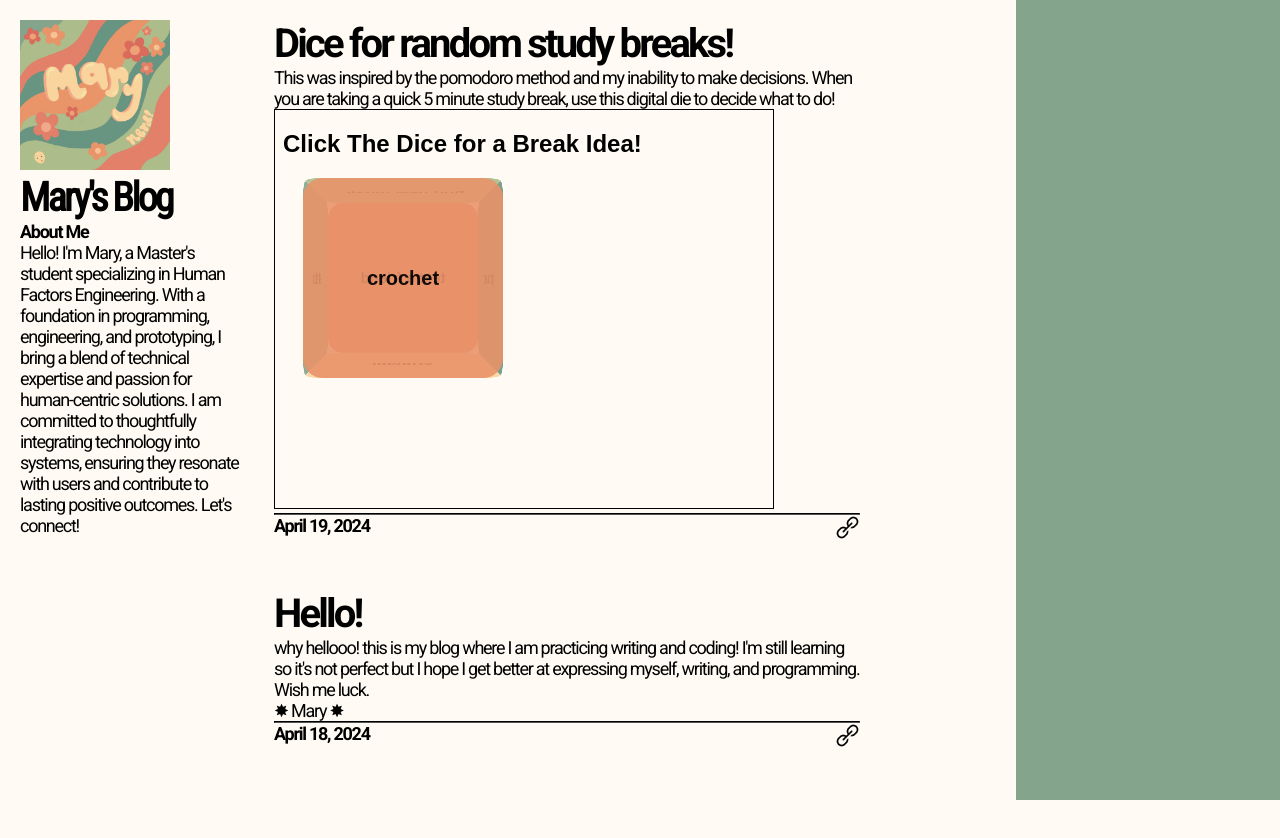
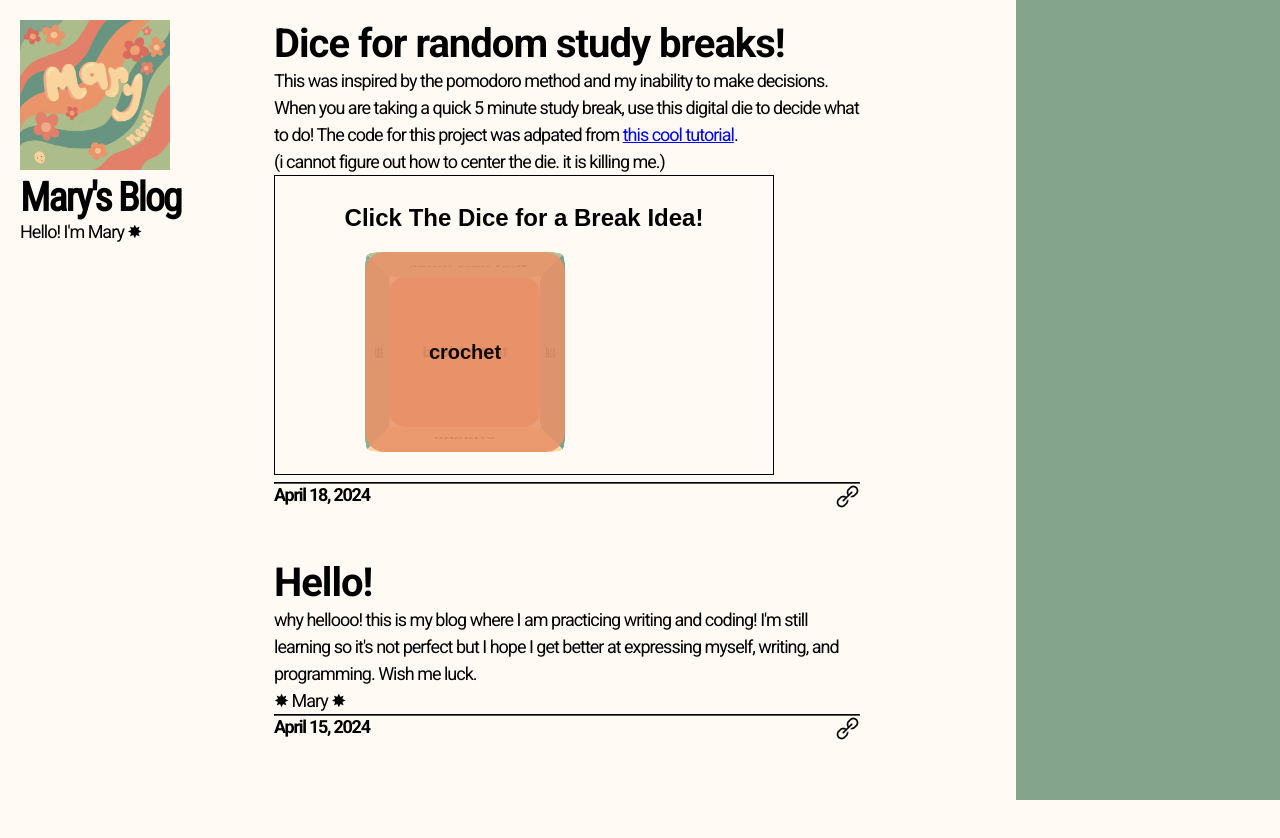
Before and after one commit to MaryPletcher/blog, a plain HTML site: page index.html in a window 1280 px wide. Drawn offline with Linux system fonts and the light colour scheme.

Commit message:
changes!

```diff
--- a/dice!/diceStyle.css
+++ b/dice!/diceStyle.css
@@ -5,7 +5,11 @@ body {
   font-family: sans-serif;
   background: #FFFBF4;
   color:black;
+  display: flex;
+  justify-content: center;
+  align-items: center;
 }
+
 
 /* //styling for Scene */
 .scene {
@@ -13,7 +17,6 @@ body {
   height: 200px;
   margin: 20px;
   perspective:600px;
-
 }
 
 .rollBtn{
@@ -41,7 +44,6 @@ body {
   transform-style: preserve-3d;
   transform: translateZ(-100px);
   transition: transform 1s;
-
 }
 
 /* //styling for 3D Cube transforms / animations on face select (on roll) */
--- a/index.html
+++ b/index.html
@@ -12,8 +12,8 @@
     <header>
         <img src="media/Mary,_Hehe..png" alt="Mary Pletcher, looking up!">
         <h1>Mary's Blog</h1>
-        <h3>About Me</h3>
-        <p>Hello! I'm Mary, a Master's student specializing in Human Factors Engineering. With a foundation in programming, engineering, and prototyping, I bring a blend of technical expertise and passion for human-centric solutions. I am committed to thoughtfully integrating technology into systems, ensuring they resonate with users and contribute to lasting positive outcomes. Let's connect!</p>
+        <!-- <h3>About Me</h3> -->
+        <p>Hello! I'm Mary ✸</p>
     </header>
 
     <div class = "post" id="posts-container">
@@ -24,7 +24,8 @@
         <img src="media/Linklink.png" alt="Link Icon"> -->
     </div>
     <div class="rightSide"></div>
+    <!-- <iframe></iframe> -->
+    <script src="script.js"></script>
 
-    <script src="script.js"></script>
 </body>
 </html>
--- a/posts.json
+++ b/posts.json
@@ -1,14 +1,14 @@
 [
   {
     "title": "Dice for random study breaks!",
-    "content": "<p>This was inspired by the pomodoro method and my inability to make decisions. When you are taking a quick 5 minute study break, use this digital die to decide what to do!</p>\n<iframe src=\"dice!/diceIndex.html\" frameborder=\"0\"></iframe>\n\n<style>\n        /* Define the size of the embedded window */\n        iframe {\n            width: 500px; /* Adjust width as needed */\n            height: 400px; /* Adjust height as needed */\n            border: 1px solid #000; /* Add border for visual clarity */\n        }\n</style>",
-    "date": "April 19, 2024",
-    "dateSort": "2024-04-19"
+    "content": "<p>This was inspired by the pomodoro method and my inability to make decisions. When you are taking a quick 5 minute study break, use this digital die to decide what to do! The code for this project was adpated from <a href=\"https://icodemag.com/3d-rolling-dice-css-javascript/\">this cool tutorial</a>.</p>\n<p>(i cannot figure out how to center the die. it is killing me.)</p>\n<iframe src=\"dice!/diceIndex.html\" frameborder=\"0\"></iframe>\n\n<style>\n        /* Define the size of the embedded window */\n        iframe {\n            width: 500px; /* Adjust width as needed */\n            height: 300px; /* Adjust height as needed */\n            border: 1px solid #000; /* Add border for visual clarity */\n        }\n</style>",
+    "date": "April 18, 2024",
+    "dateSort": "2024-04-18"
   },
   {
     "title": "Hello!",
     "content": "<p>why hellooo! this is my blog where I am practicing writing and coding! I'm still learning so it's not perfect but I hope I get better at expressing myself, writing, and programming. Wish me luck.  </p>\n<p>\u2738 Mary \u2738</p>",
-    "date": "April 18, 2024",
-    "dateSort": "2024-04-18"
+    "date": "April 15, 2024",
+    "dateSort": "2024-04-15"
   }
 ]
--- a/style.css
+++ b/style.css
@@ -13,7 +13,7 @@ h1 {
     font-style: normal;
     font-weight: 700;
     line-height: normal;
-    letter-spacing: -2.8px;
+    letter-spacing: -2px;
 }
 
 /* Define styles for h2 */
@@ -24,7 +24,7 @@ h2 {
     font-style: normal;
     font-weight: 600;
     line-height: normal;
-    letter-spacing: -2.8px;
+    letter-spacing: -1px;
 }
 
 /* Define styles for h3 */
@@ -50,7 +50,7 @@ body {
     font-style: normal;
     font-weight: 400;
     line-height: normal;
-    letter-spacing: -1.26px;
+    letter-spacing: -1px;
     display: grid;
     grid-template-columns: repeat(5, 1fr); /* Adjust column widths as needed */
     grid-column-gap: 30px; /* Adjust horizontal spacing */
@@ -75,6 +75,7 @@ hr {
     max-width: 586px;
     /* justify-self: center;  */
     padding-bottom: 50px;
+    line-height: 150%;
 
 }
 
@@ -84,6 +85,9 @@ hr {
     background-color: #85A48C;
     grid-column: 5;
     height: 100vh;
+    top: 0; /* Position it at the top of the viewport */
+    bottom: 0; /* Stretch it to the bottom of the viewport */
+    overflow-y: auto; /* Enable vertical scrolling if content overflows */
 }
 .postFooter {
     display: flex; /* Use flexbox layout */
@@ -93,3 +97,7 @@ hr {
 .date, .link {
     margin: 0; /* Remove default margins */
 }
+
+.iframe {
+
+}
```
Also changed, not shown: 6 other files.
